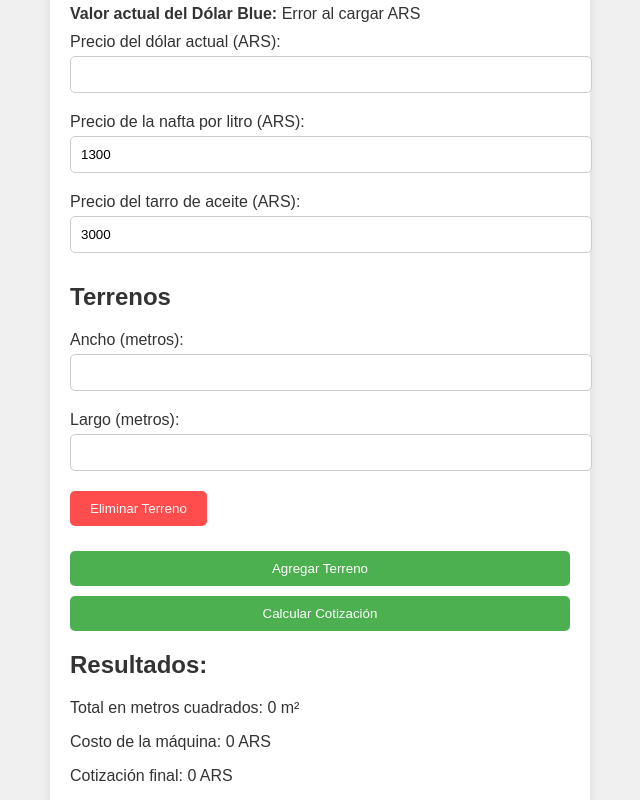
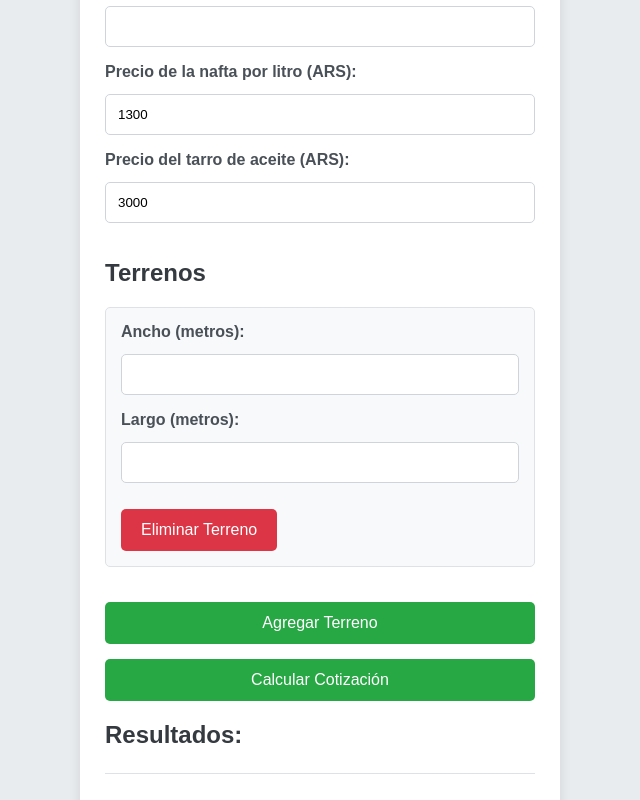
Before and after one commit to VladimirGonzalez/cotizador-jardineria, a plain HTML site: page index.html in a window 1280 px wide. Shown: the part 164-964 px from the top of the page, without its empty margins (320-960 px from the left). Drawn offline with Linux system fonts and the light colour scheme; no server answers.

Commit message:
Update styles.css

```diff
--- a/styles.css
+++ b/styles.css
@@ -1,75 +1,110 @@
+/* Estilos generales */
 body {
-    font-family: Arial, sans-serif;
-    background-color: #f0f0f0;
-    color: #333;
-    margin: 10%;
+    font-family: 'Arial', sans-serif;
+    background-color: #e9ecef;
+    color: #343a40;
+    margin: 0;
     padding: 0;
     display: flex;
     justify-content: center;
     align-items: center;
-    height: 100vh;
+    min-height: 100vh;
 }
 
+/* Contenedor principal */
 .container {
-    background-color: #fff;
-    padding: 20px;
-    border-radius: 10px;
-    box-shadow: 0 0 10px rgba(0, 0, 0, 0.1);
-    max-width: 500px;
+    background-color: #ffffff;
+    padding: 25px;
+    border-radius: 12px;
+    box-shadow: 0 4px 12px rgba(0, 0, 0, 0.1);
+    max-width: 480px;
     width: 100%;
+    box-sizing: border-box;
+    margin: 20px; /* Añade margen para evitar que se corte en pantallas pequeñas */
 }
 
+/* Estilo para el título principal */
 h1 {
     text-align: center;
-    margin-bottom: 20px;
+    margin-bottom: 24px;
+    font-size: 1.8em;
+    color: #007bff;
 }
 
+/* Etiquetas y campos de entrada */
 label {
     display: block;
-    margin-top: 10px;
+    margin-bottom: 8px;
+    font-weight: bold;
+    color: #495057;
 }
 
 input {
     width: 100%;
-    padding: 10px;
+    padding: 12px;
     margin-top: 5px;
-    margin-right: 5px;
-    margin-bottom: 10px;
-    border: 1px solid #ccc;
+    margin-bottom: 16px;
+    border: 1px solid #ced4da;
     border-radius: 5px;
+    box-sizing: border-box;
+    transition: border-color 0.3s ease;
 }
 
+input:focus {
+    border-color: #007bff;
+    outline: none;
+    box-shadow: 0 0 5px rgba(0, 123, 255, 0.25);
+}
+
+/* Botones */
 button {
     display: inline-block;
-    background-color: #4CAF50;
+    background-color: #28a745;
     color: white;
-    padding: 10px 20px;
+    padding: 12px 20px;
     margin-top: 10px;
     border: none;
     border-radius: 5px;
     cursor: pointer;
+    font-size: 1em;
+    transition: background-color 0.3s ease, box-shadow 0.3s ease;
 }
 
 button:hover {
-    background-color: #45a049;
+    background-color: #218838;
+    box-shadow: 0 2px 8px rgba(0, 0, 0, 0.15);
 }
 
-#resultados {
-    margin-top: 20px;
+/* Botones para añadir y calcular */
+#add-terreno, #calculate {
+    width: 100%;
+    margin-top: 15px;
 }
 
-#add-terreno, #calculate {
-    width: 100%;
+/* Resultados */
+#resultados {
+    margin-top: 24px;
+    padding-top: 20px;
+    border-top: 1px solid #dee2e6;
 }
 
+/* Estilos para cada bloque de terreno */
 .terreno {
-    margin-bottom: 15px;
+    margin-bottom: 20px;
+    padding: 15px;
+    background-color: #f8f9fa;
+    border-radius: 5px;
+    border: 1px solid #dee2e6;
 }
 
+/* Botón de eliminar terreno */
 .terreno button {
-    background-color: #ff4d4d;
+    background-color: #dc3545;
+    margin-top: 10px;
+    transition: background-color 0.3s ease, box-shadow 0.3s ease;
 }
 
 .terreno button:hover {
-    background-color: #ff3333;
+    background-color: #c82333;
+    box-shadow: 0 2px 8px rgba(0, 0, 0, 0.15);
 }
```
